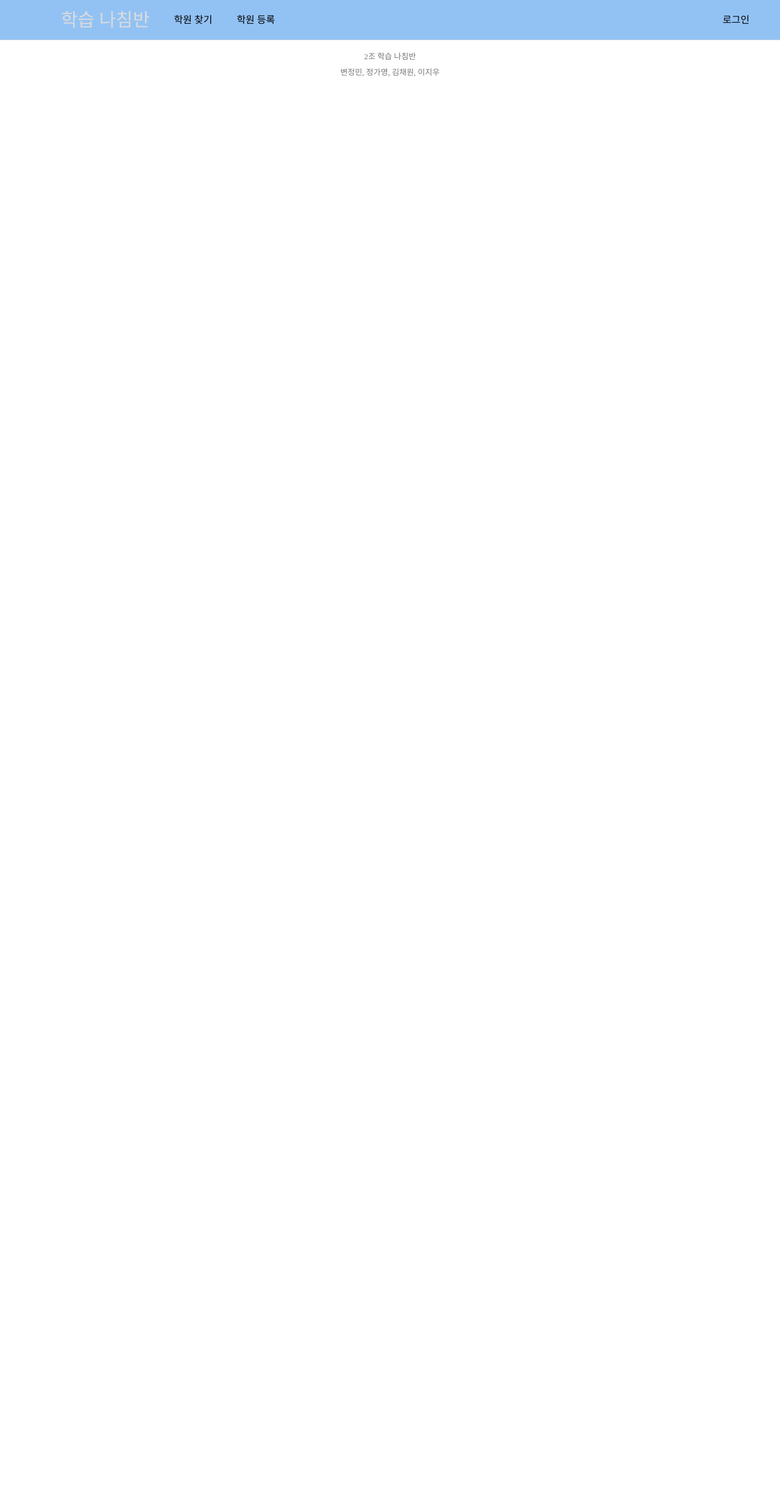
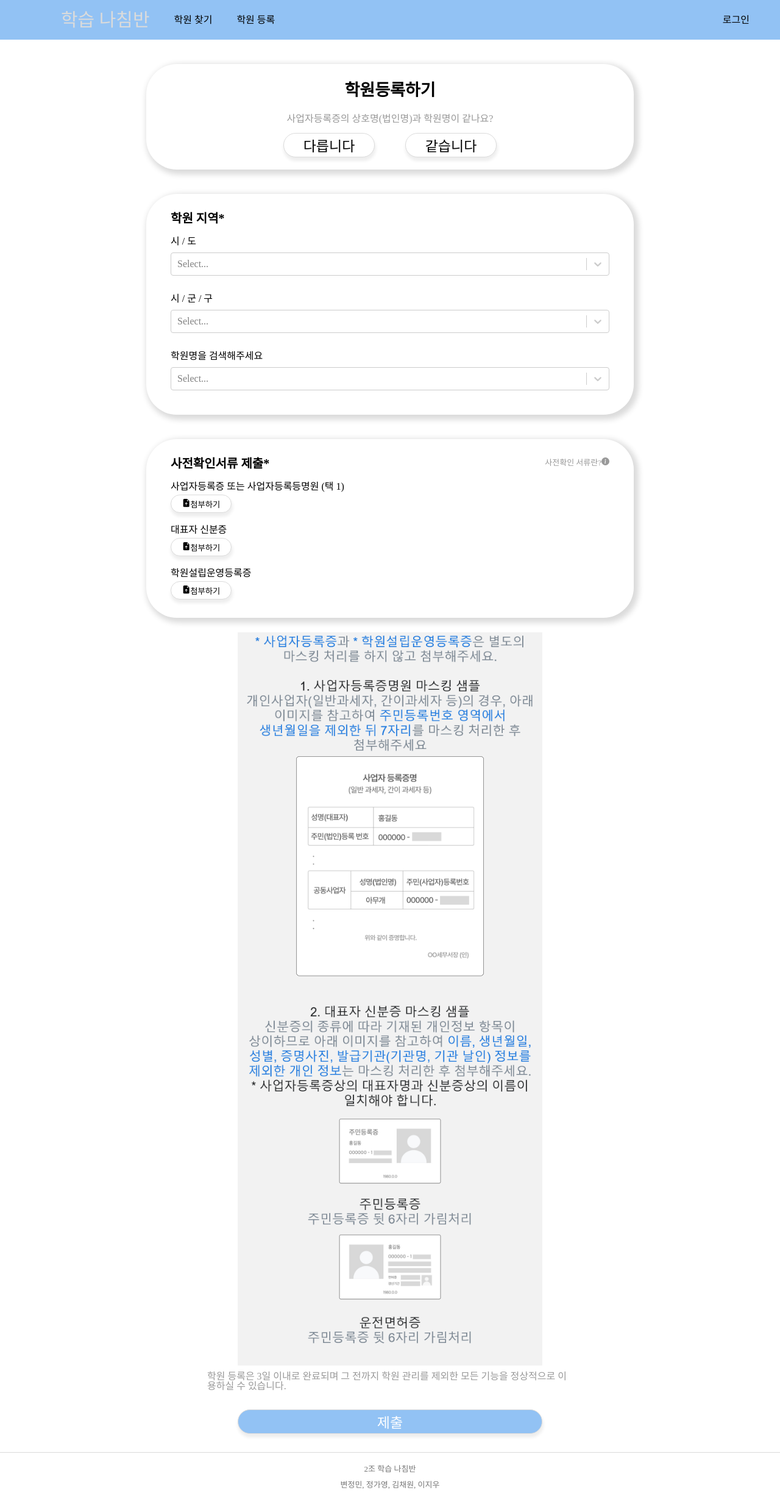
Before and after one commit to wjdals717/compass_front, a React (Create React App) app: page /academy/regist in a window 1280 px wide. Shown: the whole page at 61% size. Before the commit the page ends 800 px from the top, so only its background shows below. Built offline with nearby package versions, Linux system fonts and the light colour scheme; the HTML template or start-up script is replaced by a standard one.

Commit message:
Design: regist-academy-페이지-구현-#13 - css 작성

```diff
--- a/package.json
+++ b/package.json
@@ -14,6 +14,7 @@
     "react-query": "^3.39.3",
     "react-router-dom": "^6.17.0",
     "react-scripts": "5.0.1",
+    "react-select": "^5.7.7",
     "styled-reset": "^4.5.1",
     "web-vitals": "^2.1.4"
   },
--- a/src/pages/RegistAcademy/RegistAcademy.jsx
+++ b/src/pages/RegistAcademy/RegistAcademy.jsx
@@ -1,10 +1,79 @@
-import React from 'react';
+import React, { useState } from 'react';
 import RootContainer from '../../components/RootContainer/RootContainer';
+/** @jsxImportSource @emotion/react */
+import * as S from "./Style"
+import { BsFillFileEarmarkArrowUpFill, BsInfoCircleFill } from 'react-icons/bs'
+import Select from 'react-select';
+import uploadPrecautionsImg from '../../assets/uploadPrecautions.png'
 
 function RegistAcademy(props) {
+
+    const [ SelectedOption, setSelectedOpion ] = useState();
+
     return (
         <RootContainer>
-
+            <div css={S.STopContainer}>
+                <h1 css={S.SH1}>학원등록하기</h1>
+                <span css={S.STopSpan}>사업자등록증의 상호명(법인명)과 학원명이 같나요?</span>
+                <div>
+                    <button css={S.SMatchButton}>다릅니다</button>
+                    <button css={S.SMatchButton}>같습니다</button>
+                </div>
+            </div>
+            <div css={S.SContainer}>
+                <span css={S.SContainerName}>학원 지역*</span>
+                <div css={S.SSelectBoxContainer}>
+                    <p>시 / 도</p>
+                    <Select />
+                </div>
+                <div css={S.SSelectBoxContainer}>
+                    <p>시 / 군 / 구</p>
+                    <Select />
+                </div>
+                <div css={S.SSelectBoxContainer}>
+                    <p>학원명을 검색해주세요</p>
+                    <Select />
+                </div>
+            </div>
+            <div css={S.SContainer}>
+                <div css={S.SNameContainer}>
+                    <span css={S.SContainerName}>사전확인서류 제출*</span>
+                    <p>
+                        사전확인 서류란?
+                        <BsInfoCircleFill />
+                    </p>
+                </div>
+                <div css={S.SFileUploadContainer}>
+                    <span>사업자등록증 또는 사업자등록등명원 (택 1)</span>
+                    <button css={S.SUploadButton}>
+                        <BsFillFileEarmarkArrowUpFill />
+                        첨부하기
+                    </button>
+                </div>
+                <div css={S.SFileUploadContainer}>
+                    <span>대표자 신분증</span>
+                    <button css={S.SUploadButton}>
+                        <BsFillFileEarmarkArrowUpFill />
+                        첨부하기
+                    </button>
+                </div>
+                <div css={S.SFileUploadContainer}>
+                    <span>학원설립운영등록증</span>
+                    <button css={S.SUploadButton}>
+                        <BsFillFileEarmarkArrowUpFill />
+                        첨부하기
+                    </button>
+                </div>
+            </div>
+            <div css={S.SImgContainer}>
+                <img css={S.SImg} src={uploadPrecautionsImg} alt="" />
+            </div>
+            <div css={S.SSpanContainer}>
+                <span>학원 등록은 3일 이내로 완료되며 그 전까지 학원 관리를 제외한 모든 기능을 정상적으로 이용하실 수 있습니다.</span>
+            </div>
+            <div css={S.SButtonContainer}>
+                <button css={S.SSubmitButton}>제출</button>
+            </div>
         </RootContainer>
     );
 }
--- /dev/null
+++ b/src/pages/RegistAcademy/Style.js
@@ -0,0 +1,129 @@
+import { css } from '@emotion/react';
+/** @jsxImportSource @emotion/react */
+
+export const STopContainer = css`
+    display: flex;
+    flex-direction: column;
+    text-align: center;
+    margin: 40px auto;
+    border: none;
+    border-radius: 50px;
+    padding: 30px 40px 20px;
+    width: 800px;
+    box-shadow: 4px 4px 10px 4px #dbdbdb;
+`;
+
+export const SH1 = css`
+    margin-bottom: 25px;
+    font-size: 27px;
+    font-weight: 600;
+`;
+
+export const STopSpan = css`
+    margin-bottom: 15px;
+    color: #999;
+`;
+
+export const SMatchButton = css`
+    margin: 0px 25px;
+    border: 1px solid #dbdbdb;
+    border-radius: 20px;
+    width: 150px;
+    height: 40px;
+    background-color: white;
+    font-size: 23px;
+    box-shadow: 1px 5px 5px 1px #eee;
+    cursor: pointer;
+`;
+
+export const SContainer = css`
+    display: flex;
+    flex-direction: column;
+    margin: 40px auto;
+    border: none;
+    border-radius: 50px;
+    padding: 30px 40px 10px;
+    width: 800px;
+    box-shadow: 4px 4px 10px 4px #dbdbdb;
+`;
+
+export const SContainerName = css`
+    margin-bottom: 20px;
+    font-size: 20px;
+    font-weight: 600;
+`;
+
+export const SSelectBoxContainer = css`
+    padding-bottom: 30px;
+    & > p {
+        padding-bottom: 10px;
+    }
+`;
+
+export const SNameContainer= css`
+    display: flex;
+    justify-content: space-between;
+
+    & > p {
+        font-size: 13px;
+        color: #999;
+    }
+`;
+
+export const SFileUploadContainer = css`
+    display: flex;
+    flex-direction: column;
+    padding-bottom: 20px;
+`;
+
+export const SUploadButton = css`
+    margin-top: 5px;
+    border: 1px solid #dbdbdb;
+    border-radius: 20px;
+    width: 100px;
+    height: 30px;
+    background-color: white;
+    box-shadow: 1px 5px 5px 1px #eee;
+    cursor: pointer;
+`;
+
+export const SImgContainer = css`
+    display: flex;
+    justify-content: center;
+    align-items: center;
+    margin-top: -20px;
+    width: 100%;
+`;
+
+export const SImg = css`
+    width: 500px;
+`;
+
+export const SButtonContainer = css`
+    display: flex;
+    justify-content: center;
+    margin: 30px 0px;
+    width: 100%;
+`;
+
+export const SSpanContainer = css`
+    margin: 10px auto;
+    width: 600px;
+
+    & > span {
+        color: #999;
+    }
+`;
+
+export const SSubmitButton = css`
+    border: 1px solid #dbdbdb;
+    border-radius: 20px;
+    width: 500px;
+    font-size: 20px;
+    height: 40px;
+    background-color: #92C2F4;
+    color: white;
+    font-size: 23px;
+    box-shadow: 1px 5px 5px 1px #eee;
+    cursor: pointer;
+`;
```
Also changed, not shown: src/assets/uploadPrecautions.png (added), 1 other file (tests, documents, lock files or other folders).
